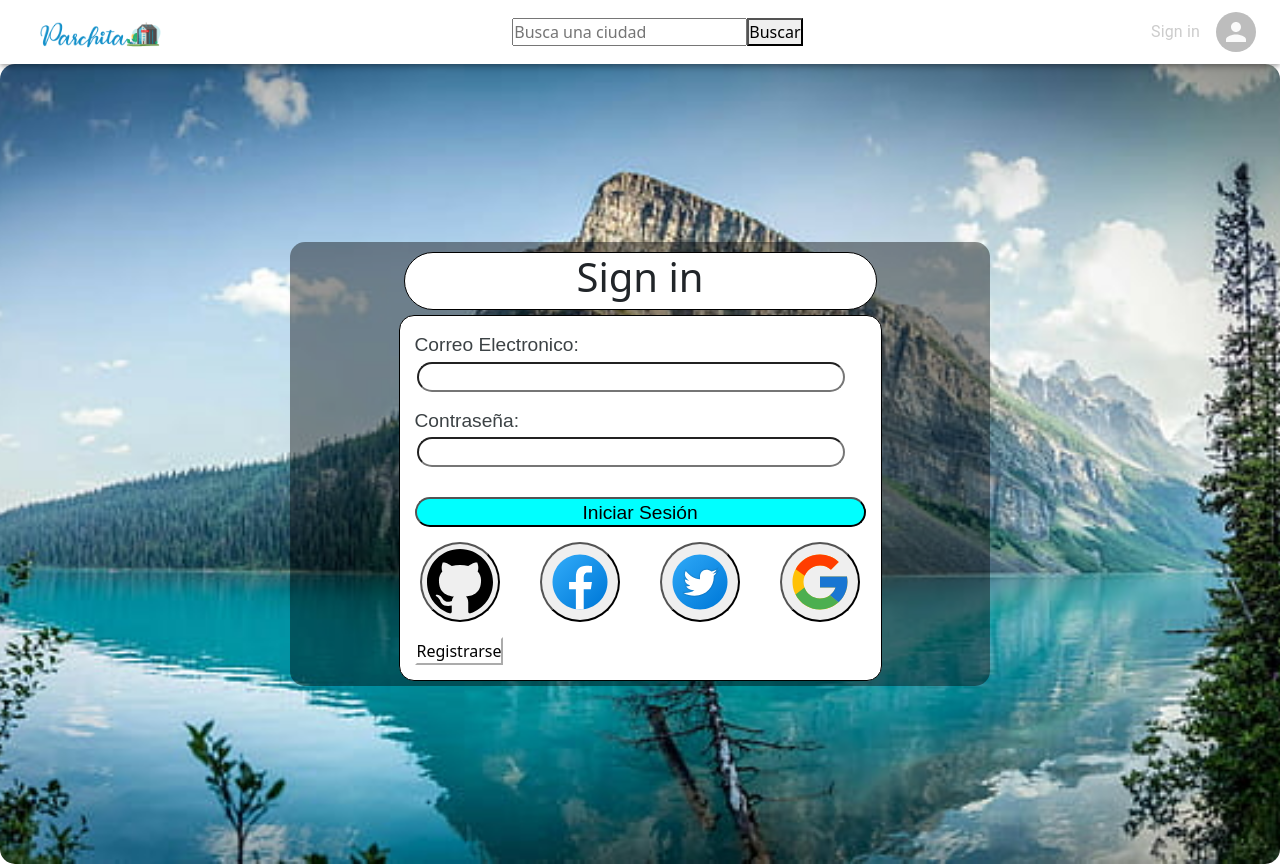
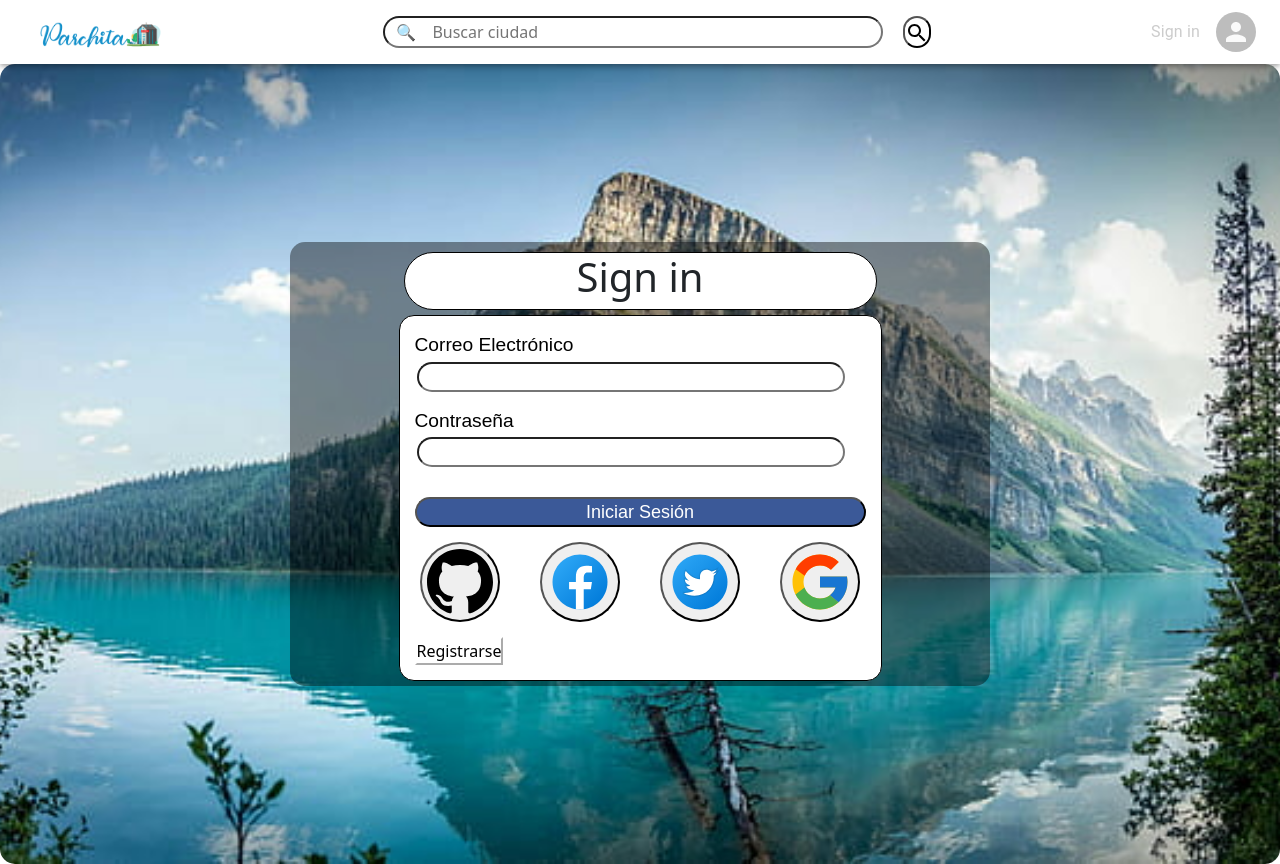
Before and after one commit to Parchitas/Parchita, a React (Create React App) app: page /login in a window 1280 px wide. Built offline with nearby package versions, Linux system fonts and the light colour scheme.

Commit message:
Un poco de css para cuando no se encuentra una ciudad

```diff
--- a/src/components/Login/Login.js
+++ b/src/components/Login/Login.js
@@ -58,12 +58,12 @@ const Login = () => {
               <form onSubmit={submitHandler} id="login">
                 <div>
                   <label >
-                    Correo Electronico:
+                    Correo Electrónico
                     <input type="email" id='email'/>
                   </label>
                 </div>
                 <label>
-                  Contraseña:
+                  Contraseña
                   <input type="password" id='password'/>
 
                   <input className="iniciar"
--- a/src/components/Search/Search.js
+++ b/src/components/Search/Search.js
@@ -1,6 +1,7 @@
 import React, { useState } from "react"
 import { useSearchParams, useNavigate } from "react-router-dom"
-
+import "../../css/Search.css"
+import SearchIcon from "@material-ui/icons/Search";
 function Search() {
     const [text, setText] = useState("");
     const [query, setQuery] = useSearchParams();
@@ -14,9 +15,9 @@ function Search() {
     }
     return (
         <form onSubmit={handleSubmit}>
-            <div>
-                <input  type="text" placeholder="Busca una ciudad" value={text} onChange={(event) => setText(event.target.value)} />
-                <button type="submit" >Buscar</button>
+            <div className="searchContent">
+                <input className="search" type="text" placeholder="  🔍    Buscar ciudad"value={text} onChange={(event) => setText(event.target.value)} />
+                <button className="buscar" type="submit" ><SearchIcon/></button>
             </div>
         </form>);
 }
--- a/src/css/Login.css
+++ b/src/css/Login.css
@@ -82,7 +82,7 @@
     display: block;
     font-family: 'Overpass', sans-serif;
     font-size: 120%;
-    color:#3c4245;
+    color:#000000;
     align-items: center;
 
     margin: 15px;
@@ -90,7 +90,7 @@
 
 }
 #email,#password,#name{
-    font-size: large;
+    font-size: 70%;
     display: flex;
     height: 30px;
     width: 95%;
@@ -99,46 +99,15 @@
     margin: 2px;
 
 }
-#contenedorRegistro{
 
-}
 #botonRegistrarse{
     background-color: white;
     border-color: white;
     margin: 15px;
 }
 
-.app {
-	background: rgb(255, 255, 255);
-	border-radius: 9%;
-	display: block;
-	height: 70px;
-	left: 50%;
 
-	width: 70px;
-    border-radius: 100%;
-}
 
-.app:after {
-	color: #43609C;
-	content: "f";
-	font-family: Facebook Letter Faces, Arial;
-	font-size: 70px;
-	font-weight: bold;
-	margin: 6% 0 0 50%;
-}
-.app:hover {
-	-moz-box-shadow: 0px 0px 7px rgba(255, 250, 250, 0.75);
-	-webkit-box-shadow: 0px 0px 7px rgba(255, 250, 250, 0.75);
-	box-shadow: 0px 0px 7px rgba(255, 250, 250, 0.90);
-  cursor: pointer;
-}
-#contenedorApp{
-
-    height: 73px;
-    width: 100%;
-
-}
 
 #facebookButton{
     width: 50%;
@@ -160,11 +129,16 @@
     display: block;
     height: 30px;
     width: 100%;
-    background-color: aqua;
+    color: #ffffff;
+    background-color:#3b5998;
+    font-size: large;
     margin-top: 30px;
     align-items: center;
 
+
 }
+
+
 .modosDeInicio{
     height: auto;
     width: auto;
--- /dev/null
+++ b/src/css/Search.css
@@ -0,0 +1,21 @@
+.searchContent{
+    display: flex;
+    border: 1px;
+    width: auto;
+
+
+
+
+}
+.search{
+    border-radius: 50em;
+    padding: 2px;
+    width: 500px;
+}
+.buscar{
+    border-radius: 100pc;
+    background-color: #fff;
+    margin-left: 20px;
+
+
+}
--- /dev/null
+++ b/src/css/ciudadesPage.css
@@ -0,0 +1,25 @@
+.noSeEncuentra{
+
+    width: 100%;
+    height: 100%;
+    background-color: #c0c0c0;
+    position: absolute;
+    display: flex;
+    align-items: center;
+    justify-content: center;
+
+
+}
+.centro{
+    font-size: 30px;
+    font-family: 'Franklin Gothic Medium', 'Arial Narrow', Arial, sans-serif;
+
+    width: 600px;
+    height: 600px;
+    background-image: url(../imagenes/noSeEncuentra.webp);
+    background-position: center;
+    background-size: cover;
+
+    display: flex;
+    justify-content: center;
+}
--- a/src/css/dashboardCiudades.css
+++ b/src/css/dashboardCiudades.css
@@ -1,5 +1,4 @@
 .container {
-    background-color: aqua;
     display: flex;
     flex-direction: column;
     width: auto;
--- a/src/pages/CiudadesPage.js
+++ b/src/pages/CiudadesPage.js
@@ -4,6 +4,7 @@ import { db } from "../firebase/credenciales"
 import CiudadesLista from "../components/CiudadesLista/CiudadesLista";
 import { useSearchParams } from "react-router-dom";
 import { CircularProgress } from "@material-ui/core"
+import "../css/ciudadesPage.css"
 
 
 function CiudadesPage() {
@@ -55,7 +56,7 @@ function CiudadesPage() {
     return (<div>
         {loading ? <CircularProgress /> :
             <div>
-                {(ciudades.length === 0) ? <div>No se encontraron ciudades.</div> :
+                {(ciudades.length === 0) ? <div className="noSeEncuentra"><div className="centro">No se encontraron ciudades</div></div> :
                     <div>
                         <h1>Ciudades</h1>
                         <CiudadesLista ciudades={ciudades} />
--- a/src/pages/DashboardCiudadesPage.js
+++ b/src/pages/DashboardCiudadesPage.js
@@ -41,19 +41,39 @@ function DashboardCiudadesPage(){
         <h3>Cargando</h3>
     )
     return (
+        <>
         <div className="container">
-            {loading ? <div>cargando</div> : null}
-            {ciudades.map(({ id, nombre }) => (
-                <>
-                    <div className="data">
-                        <div className="ciudades">{nombre}</div>
-                        <div className="botonesContainer">
-                            <button onClick={() => navigate(`/dashboardCiudades/${id}`)}> Editar </button>
-                            <button onClick={(() => {handleDelete(id)})}> Eliminar </button>
-                        </div>
-                    </div>
-                </>
-            ))}
+            <table className="default">
+                <thead>
+                    <tr>
+                        <th>Nombre</th>
+                        <th>Accion</th>
+                    </tr>
+
+                </thead>
+                <tbody>
+                    {loading ? <div>cargando</div> : null}
+
+                            {ciudades.map(({id,nombre}) =>(
+
+                                <>
+                                <tr>
+                                    <td>
+                                    {nombre}
+                                    </td>
+                                    <td>
+                                        <button onClick={() => navigate(`/dashboardCiudades/${id}`)}> Editar </button>
+                                        <button onClick={(() => {handleDelete(id)})}> Eliminar </button>
+                                    </td>
+                                </tr>
+                                </>
+
+
+                            ) )}
+
+
+                </tbody>
+            </table>
             <div className="title">Agrega una nueva Ciudad SUUU</div>
             <form onSubmit={handleSubmit}>
             <label >
@@ -67,6 +87,7 @@ function DashboardCiudadesPage(){
             <button>Submit</button>
         </form>
         </div>
+    </>
     );
 
 }
```
Also changed, not shown: src/imagenes/noSeEncuentra.webp (added).
